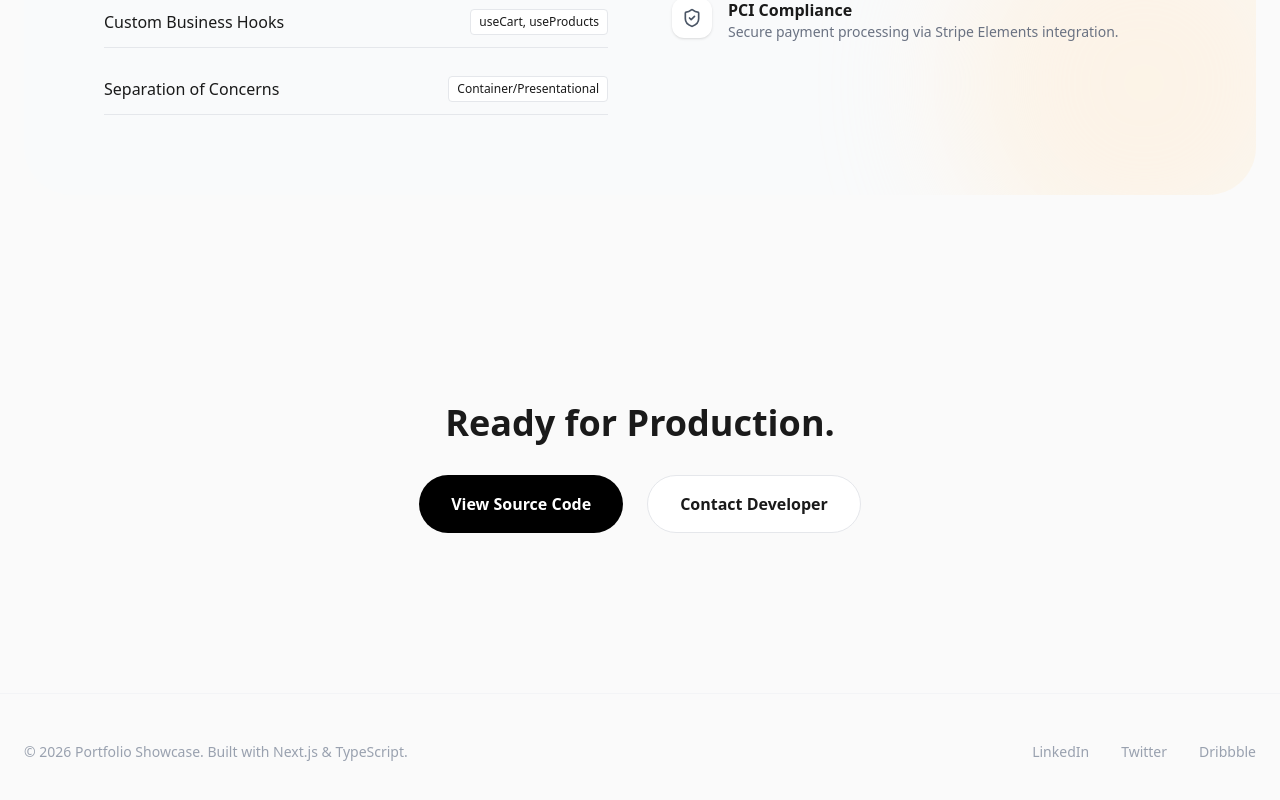
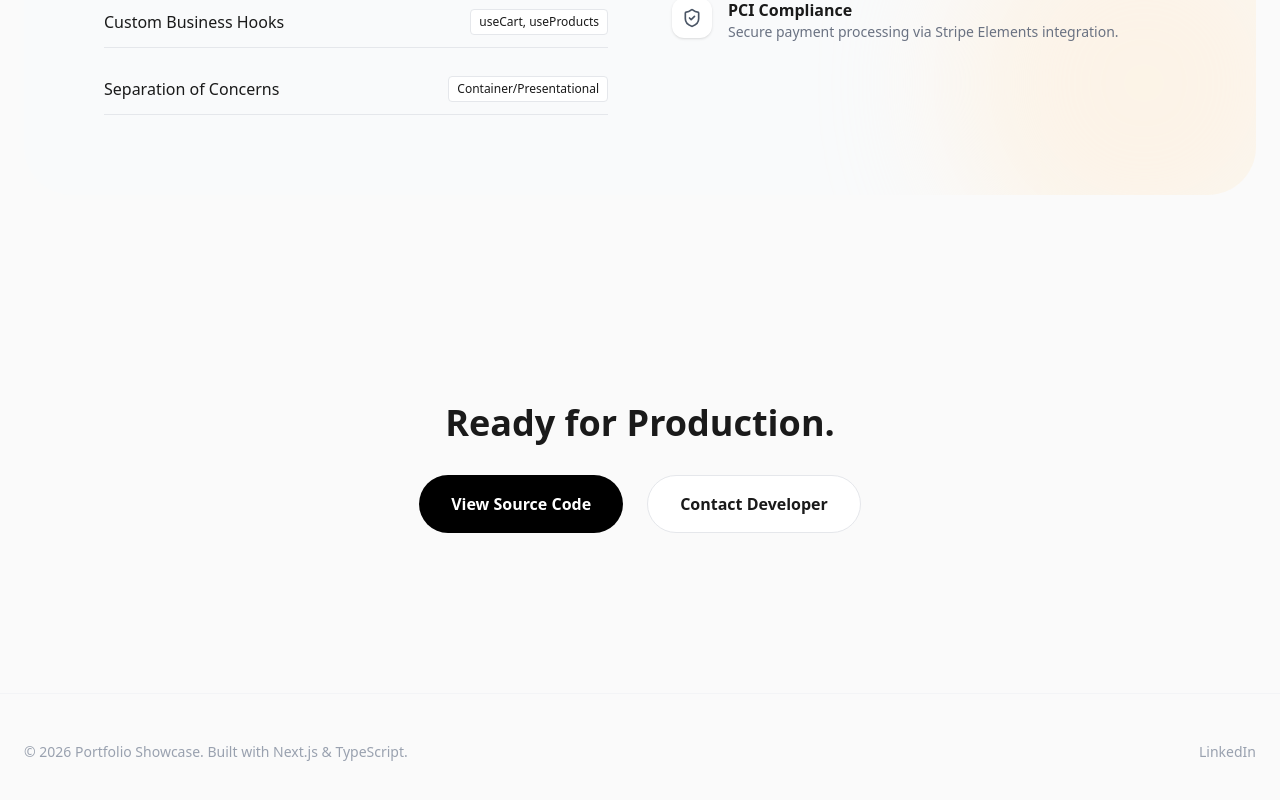
Before and after one commit to MedlHesedh/Masangcap_E-Commerce, a React (Vite) app: page / in a window 1280 px wide. Shown: the part 2994-3794 px from the top of the page. Built offline with nearby package versions, Linux system fonts and the light colour scheme.

Commit message:
refactor: Update app title and footer links
Changes the application title in index.html to "Masangcap E-Commerce". Updates the footer in App.tsx to include a direct link to the LinkedIn profile and removes placeholder links for Twitter and Dribbble.

```diff
--- a/index.html
+++ b/index.html
@@ -3,7 +3,7 @@
   <head>
     <meta charset="UTF-8" />
     <meta name="viewport" content="width=device-width, initial-scale=1.0" />
-    <title>My Google AI Studio App</title>
+    <title>Masangcap E-Commerce</title>
   </head>
   <body>
     <div id="root"></div>
--- a/src/App.tsx
+++ b/src/App.tsx
@@ -316,9 +316,8 @@ export default function App() {
         <div className="max-w-7xl mx-auto px-6 flex flex-col md:flex-row justify-between items-center gap-8">
           <p className="text-gray-400 text-sm">© 2026 Portfolio Showcase. Built with Next.js & TypeScript.</p>
           <div className="flex gap-8 text-sm font-medium text-gray-400">
-            <a href="#" className="hover:text-black transition-colors">LinkedIn</a>
-            <a href="#" className="hover:text-black transition-colors">Twitter</a>
-            <a href="#" className="hover:text-black transition-colors">Dribbble</a>
+            <a href="https://www.linkedin.com/in/medl-hesedh-masangcap-910119304/" className="hover:text-black transition-colors">LinkedIn</a>
+
           </div>
         </div>
       </footer>
```
